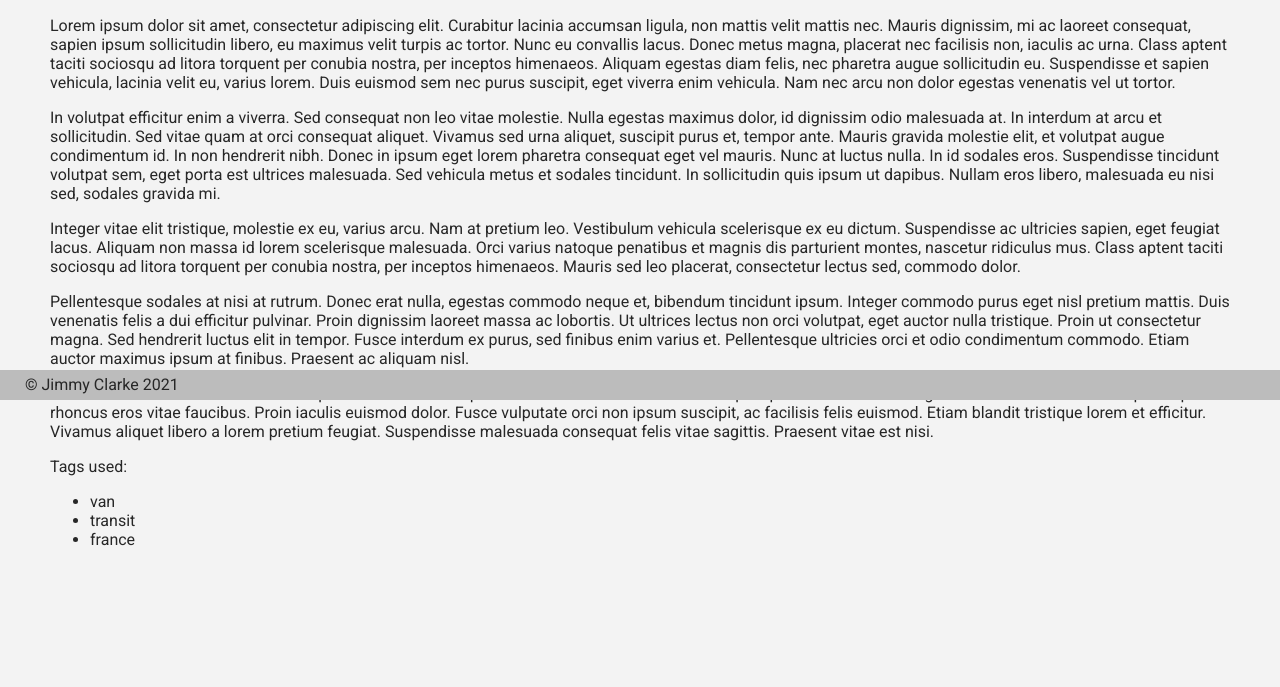
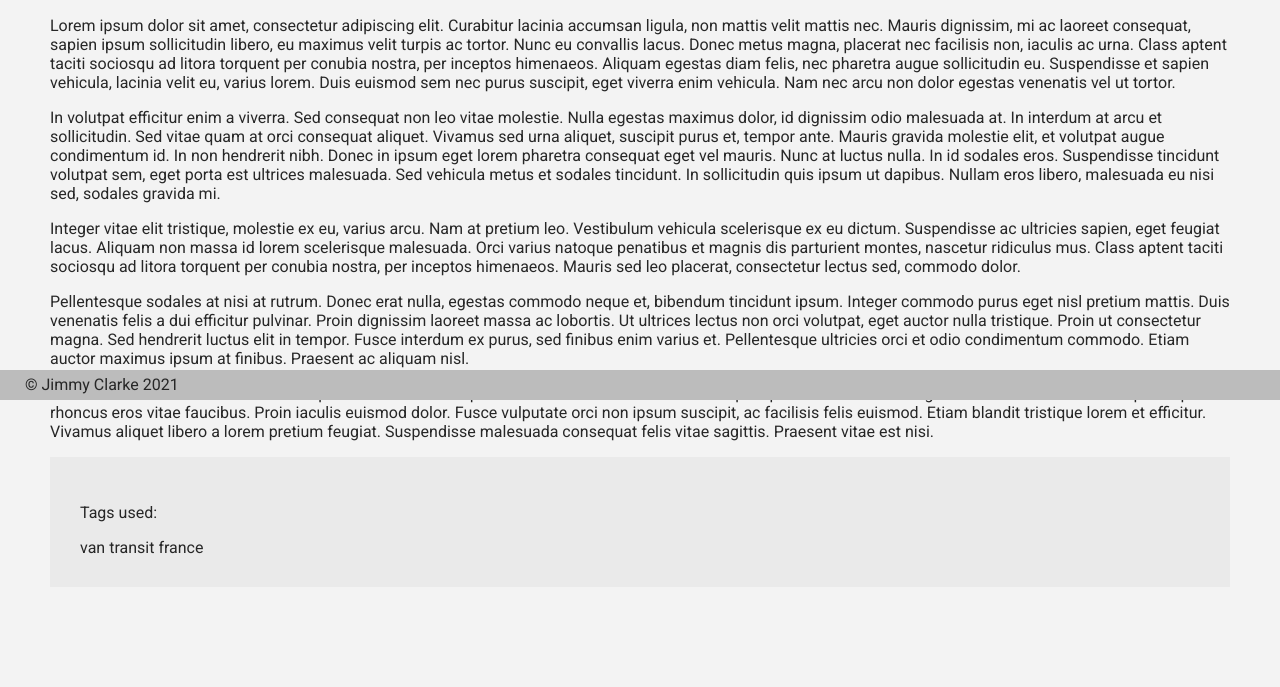
Before and after one commit to jimmyclarke113/jimmyclarke113.github.io, a Jekyll site: the page built from _posts/2021-04-06-new-blog-post.md, in a window 1280 px wide. Shown: the part 500-1187 px from the top of the page. Built offline with Jekyll 4.4.1, drawn with Linux system fonts in a browser that asks for light colours; before the commit the page ends 1149 px from its top, so only the background shows below that.

Commit message:
Update styles2021.css

```diff
--- a/css/styles2021.css
+++ b/css/styles2021.css
@@ -86,6 +86,17 @@ a:hover {
   width: 100%;
   height: auto;
 }
+.postFooter {
+  padding: 30px;
+  background-color: #eaeaea;
+}
+.postFooter ul {
+  margin: 0;
+  padding: 0;
+}
+.postFooter ul li  {
+  display: inline-block;
+}
 footer {
   position: fixed;
   bottom: 0;
```
